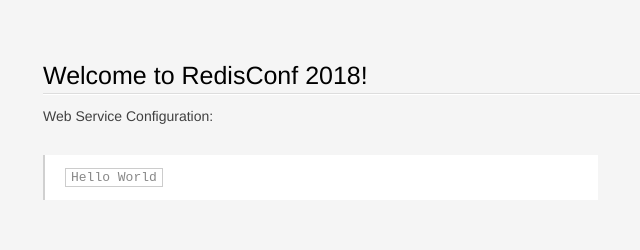
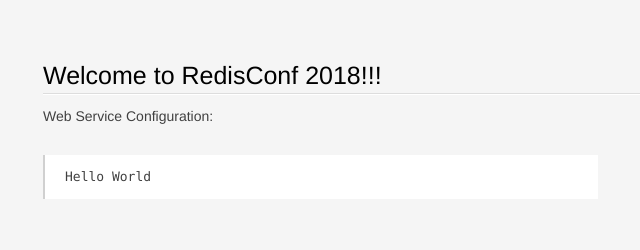
Before and after one commit to ryanj/redisconf-2018, a website: page index.html in a window 1280 px wide. Shown: the top 250 px of the page, 27-667 px from the left. Drawn offline with Linux system fonts and the light colour scheme.

Commit message:
adding demo script

```diff
--- a/index.html
+++ b/index.html
@@ -11,14 +11,14 @@
 
 <section class='container'>
           <hgroup>
-            <h1>Welcome to RedisConf 2018!</h1>
+            <h1>Welcome to RedisConf 2018!!!</h1>
           </hgroup>
 
 
         <div class="row">
           <section class='col-xs-12 col-sm-6 col-md-6'>
             <p>Web Service Configuration:</p>
-            <pre><code>Hello World</code></pre>
+            <pre>Hello World</pre>
           </section>
         </div>
 
```
Also changed, not shown: README.md.
